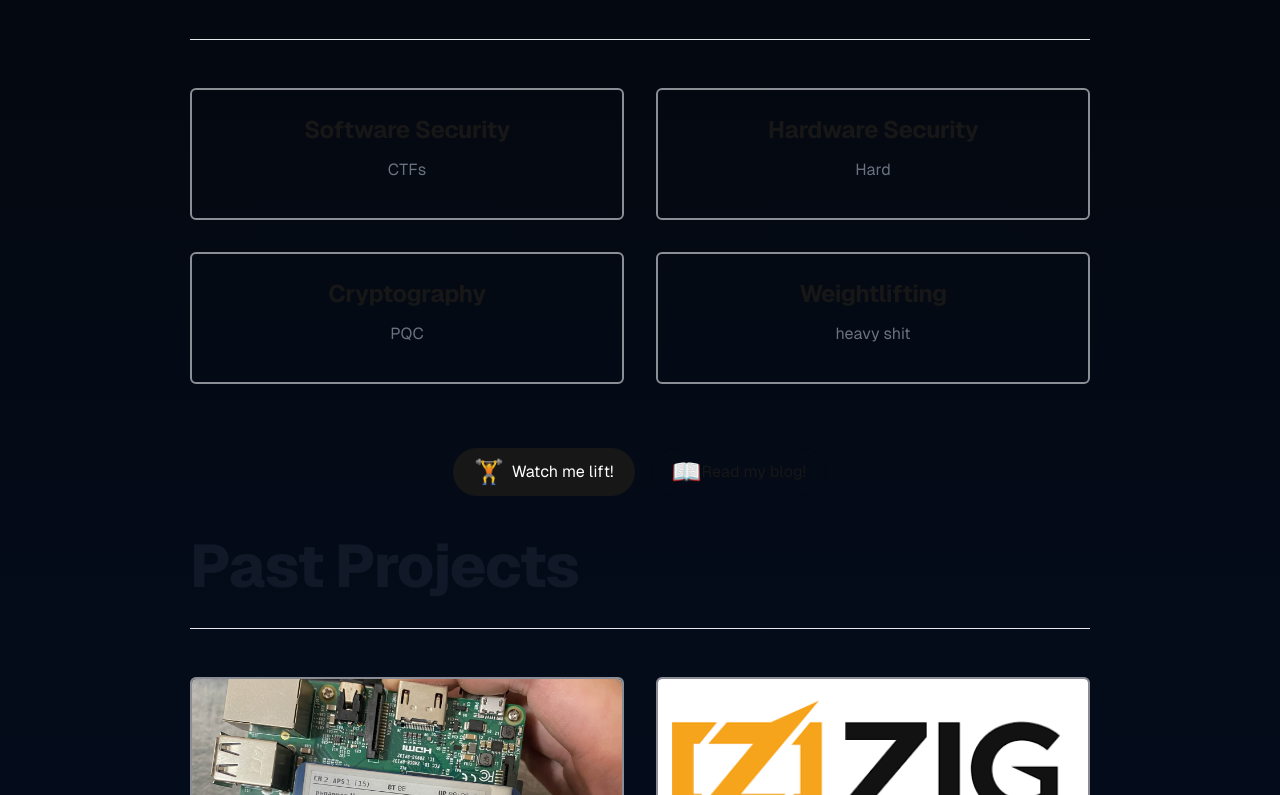
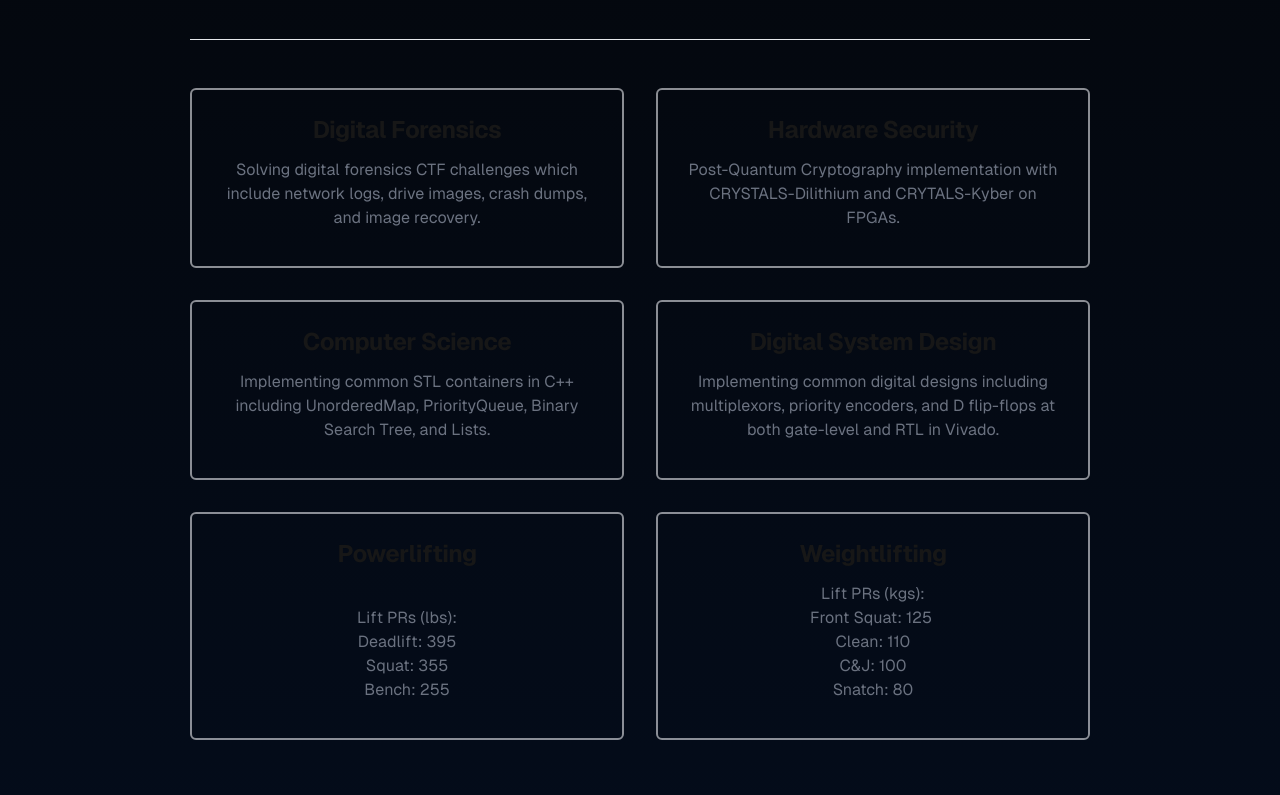
Before and after one commit to jkohhokj/website, a Next.js app: page / in a window 1280 px wide. Shown: the part 765-1560 px from the top of the page. Built offline with nearby package versions, Linux system fonts and the light colour scheme.

Commit message:
new update

```diff
--- a/app/page.tsx
+++ b/app/page.tsx
@@ -51,12 +51,12 @@ function CurrentInterests(){
         <div className="container py-12">
           <div className="-m-4 flex flex-wrap">
             {interestsData.map((d) => (
-              <SmallCard
+                <SmallCard
                 key = {d.title}
                 title={d.title}
                 description={d.description}
-                href="https://www.google.com"
-              />
+                href={d.href}
+                />
             ))}
           </div>
         </div>
@@ -231,7 +231,7 @@ export default function Home() {
       <footer className="row-start-3 flex gap-6 flex-wrap items-center justify-center">
         <a
           className="flex items-center gap-2 hover:underline hover:underline-offset-4"
-          href="/files/Resume-Spring-2024.17.pdf"
+          href={authorData.resume}
           target="_blank"
           rel="noopener noreferrer"
         >
@@ -246,7 +246,7 @@ export default function Home() {
         </a>
         <a
           className="flex items-center gap-2 hover:underline hover:underline-offset-4"
-          href="https://github.com/jkohhokj/personal-website"
+          href={authorData.source}
           target="_blank"
           rel="noopener noreferrer"
         >
@@ -261,7 +261,7 @@ export default function Home() {
         </a>
         <a
           className="flex items-center gap-2 hover:underline hover:underline-offset-4"
-          href="https://blog.jkoh.dev/blog"
+          href={authorData.blog}
           target="_blank"
           rel="noopener noreferrer"
         >
--- a/components/SmallCard.tsx
+++ b/components/SmallCard.tsx
@@ -11,21 +11,31 @@ const SmallCard = ({title, description, href}: SmallCardProps) => (
   <div className="md max-w-[544px] p-4 md:w-1/2 cursor-pointer group">
     <div
       className='overflow-hidden rounded-md border-2 border-gray-200 border-opacity-60 dark:border-gray-700'
-    >
+      >
       <div className="p-6">
         <h2 className="mb-3 text-2xl font-bold leading-8 tracking-tight group-hover:animate-glitch">
+        {href ? (
+          <Link className="group-hover" href={href} aria-label={`Link to ${title}`}>
+            {title}
+          </Link>
+        ) : (
+              title
+          )}
+        </h2>
+        <p className="prose mb-3 max-w-none text-gray-500 dark:text-gray-400 whitespace-pre-wrap">
           {href ? (
-            <Link href={href} aria-label={`Link to ${title}`}>
-              {title}
+            <Link className="group-hover" href={href} aria-label={`Link to ${title}`}>
+              {description}
             </Link>
           ) : (
-            title
-          )}
-        </h2>
-        <p className="prose mb-3 max-w-none text-gray-500 dark:text-gray-400">{description}</p>
+                description
+            )}
+        </p>
       </div>
     </div>
   </div>
 )
 
+
+
 export default SmallCard
--- a/data/authorData.ts
+++ b/data/authorData.ts
@@ -1,15 +1,5 @@
-interface Author {
-  name: string,
-  occupation: string,
-  company: string,
-  imgSrc: string,
-  mail: string,
-  github: string,
-  linkedin: string,
-  resume: string,
-}
 
-export const authorData: Author =
+export const authorData: { [key: string]: string } =
     {
         name: 'Jayden Koh',
         occupation: 'Computer Engineering Student',
@@ -18,6 +8,9 @@ export const authorData: Author =
         mail: 'jkohhokj@gmail.com',
         github: 'https://www.github.com/jkohhokj',
         linkedin: 'https://www.linkedin.com/in/jkohhokj',
-        resume: '/files/Resume-Spring-2024.17.pdf'
+        resume: '/files/Resume-Spring-2024.18.pdf',
+        source: 'https://www.github.com/jkohhokj/website',
+        blog: 'https://blog.jkoh.dev'
+
 
     }
--- a/data/headerNavLinks.ts
+++ b/data/headerNavLinks.ts
@@ -6,7 +6,6 @@ interface NavLink {
 const headerNavLinks: NavLink[] = [
   { href: '/', title: 'Home' },
   { href: 'https://blog.jkoh.dev', title: 'Blog' },
-  { href: '/projects', title: 'Projects' },
 
 ]
 
--- a/data/projectsData.ts
+++ b/data/projectsData.ts
@@ -7,25 +7,51 @@ interface Project {
 
 interface Topic{
     title: string,
-    description: string
+    description: string,
+    href: string
 }
 
 export const interestsData: Topic[] = [
     {
-        title: 'Software Security',
-        description: 'CTFs',
+        title: 'Digital Forensics',
+        description: 'Solving digital forensics CTF challenges which include network logs, drive images, crash dumps, and image recovery.',
+        href: 'https://blog.jkoh.dev/tags'
     },
     {
         title: 'Hardware Security',
-        description: 'Hard',
+        description: 'Post-Quantum Cryptography implementation with CRYSTALS-Dilithium and CRYTALS-Kyber on FPGAs.',
+        href: 'https://www.google.com'
     },
     {
-        title: 'Cryptography',
-        description: 'PQC',
+        title: 'Computer Science',
+        description: 'Implementing common STL containers in C++ including UnorderedMap, PriorityQueue, Binary Search Tree, and Lists.',
+        href: ''
+    },
+    {
+        title: 'Digital System Design',
+        description: 'Implementing common digital designs including multiplexors, priority encoders, and D flip-flops at both gate-level and RTL in Vivado.',
+        href: ''
+    },
+    {
+        title: 'Powerlifting',
+        description:
+`
+Lift PRs (lbs):
+Deadlift: 395
+Squat: 355
+Bench: 255
+`,
+        href: 'https://www.instagram.com/jkoh.jimbro'
     },
     {
         title: 'Weightlifting',
-        description: 'heavy shit',
+        description:
+`Lift PRs (kgs):
+Front Squat: 125
+Clean: 110
+C&J: 100
+Snatch: 80`,
+        href: 'https://www.instagram.com/jkoh.jimbro'
     }
 
 ]
```
Also changed, not shown: 1 other file (tests, documents, lock files or other folders).
